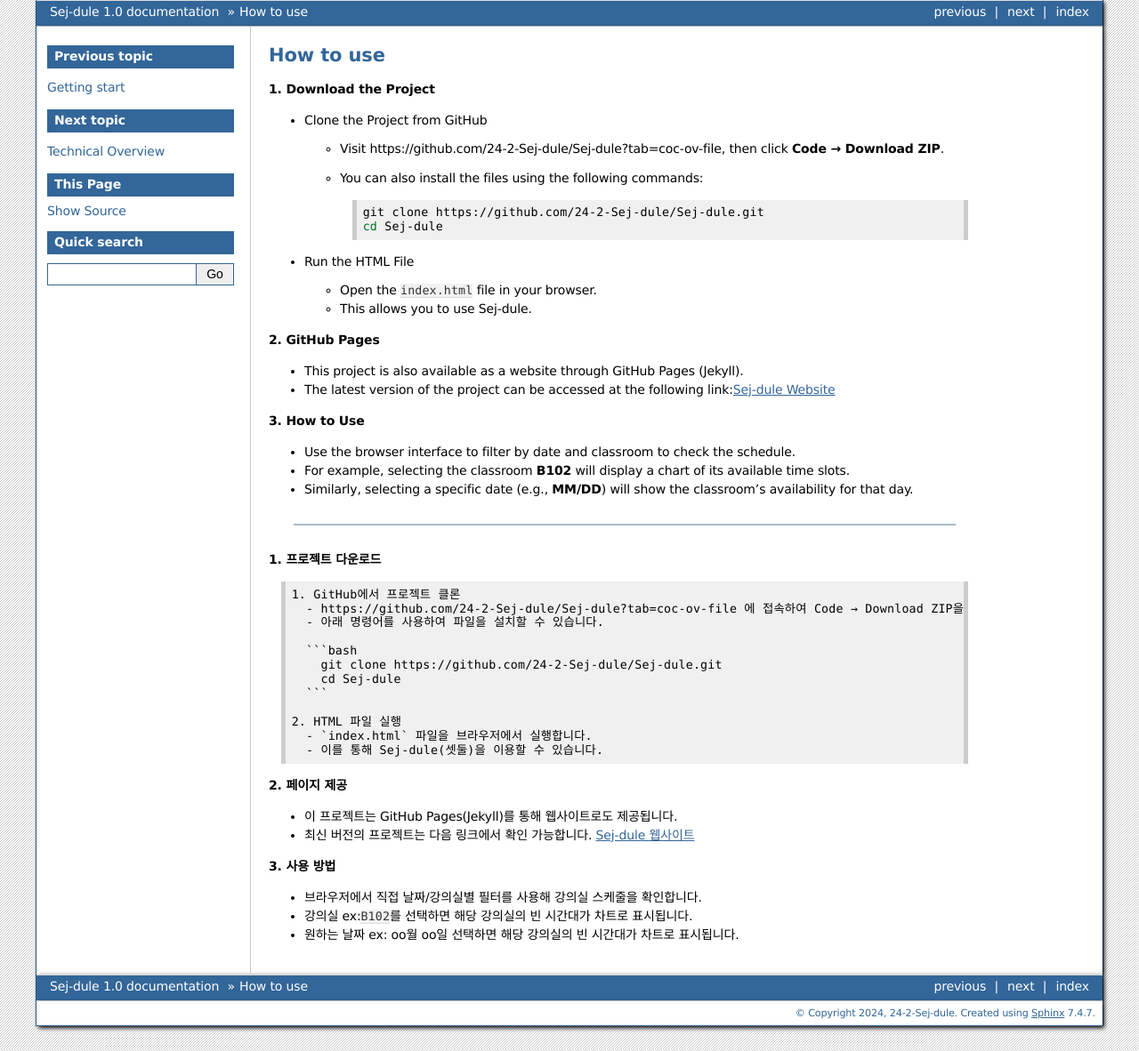
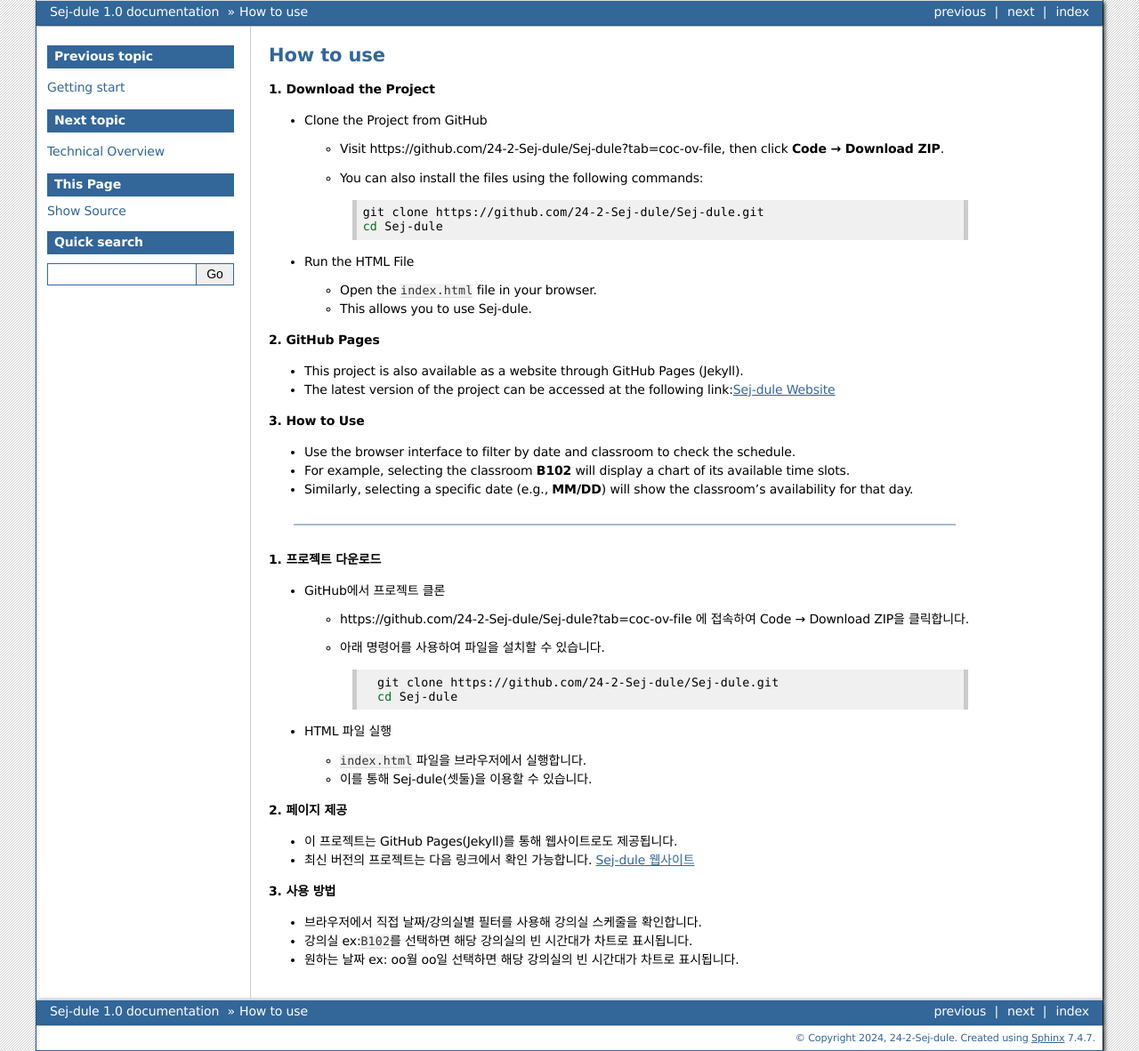
Before and after one commit to 24-2-Sej-dule/Sej-dule, a Sphinx documentation site: the page built from docs/source/How_to_use.md, in a window 1280 px wide. Shown: the whole page at 89% size. Built offline with Sphinx 7.4.7, drawn with Linux system fonts in a browser that asks for light colours.

Commit message:
content change

````diff
--- a/docs/source/How_to_use.md
+++ b/docs/source/How_to_use.md
@@ -31,18 +31,19 @@
 
 **1. 프로젝트 다운로드**
 
-    1. GitHub에서 프로젝트 클론
-      - https://github.com/24-2-Sej-dule/Sej-dule?tab=coc-ov-file 에 접속하여 Code → Download ZIP을 클릭합니다.
-      - 아래 명령어를 사용하여 파일을 설치할 수 있습니다.
+- GitHub에서 프로젝트 클론
 
-      ```bash
-        git clone https://github.com/24-2-Sej-dule/Sej-dule.git
-        cd Sej-dule
-      ```
+  - https://github.com/24-2-Sej-dule/Sej-dule?tab=coc-ov-file 에 접속하여 Code → Download ZIP을 클릭합니다.
+  - 아래 명령어를 사용하여 파일을 설치할 수 있습니다.
 
-    2. HTML 파일 실행
-      - `index.html` 파일을 브라우저에서 실행합니다.
-      - 이를 통해 Sej-dule(셋둘)을 이용할 수 있습니다.
+    ```bash
+      git clone https://github.com/24-2-Sej-dule/Sej-dule.git
+      cd Sej-dule
+    ```
+
+- HTML 파일 실행
+  - `index.html` 파일을 브라우저에서 실행합니다.
+  - 이를 통해 Sej-dule(셋둘)을 이용할 수 있습니다.
 
 **2. 페이지 제공**
 
````
Also changed, not shown: docs/source/API_Reference.md (+2 -2 lines), docs/source/Configuration_Guide.md (+2 -2 lines), docs/source/FAQ.md (+10 -8 lines).
